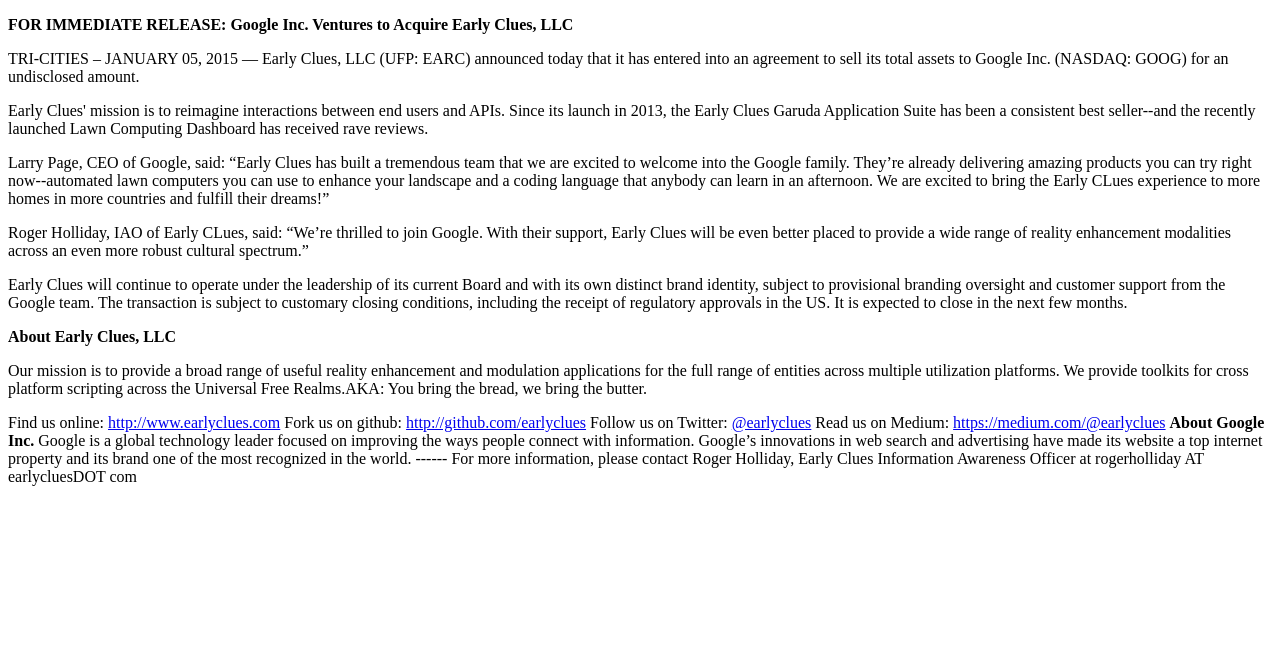
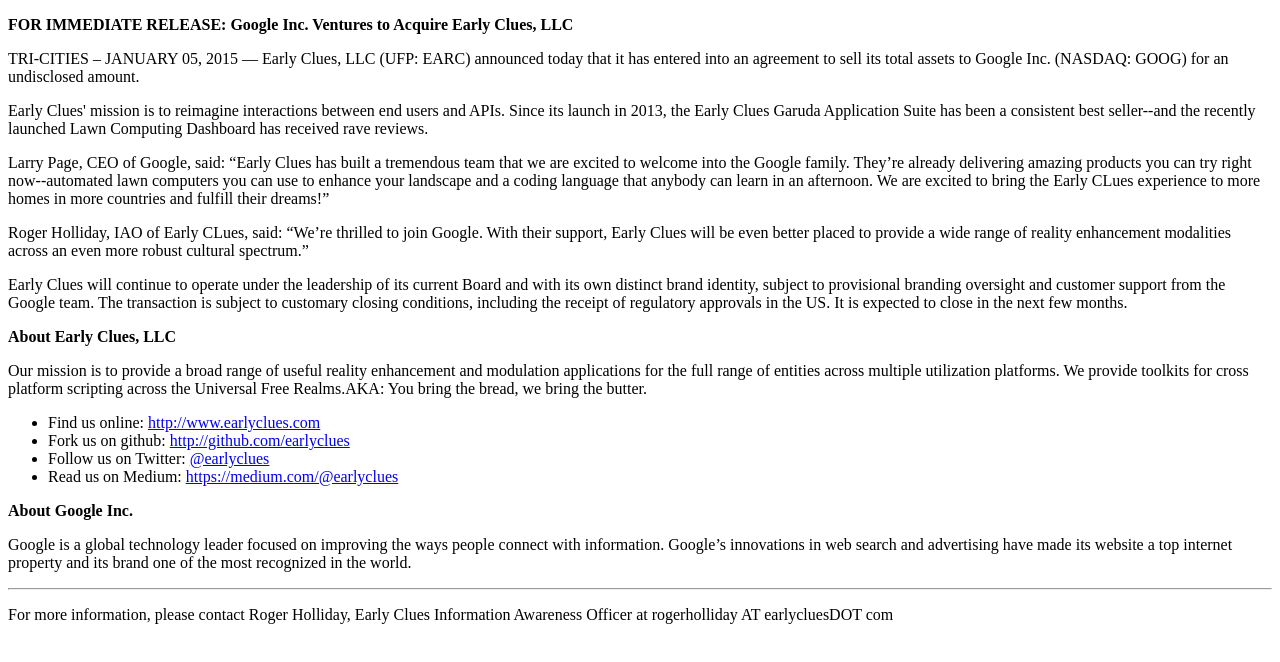
Before and after one commit to EarlyClues/earlyclues.github.io, a plain HTML site: page index.html in a window 1280 px wide. Drawn offline with Linux system fonts and the light colour scheme; a web font is replaced by a local one.

Commit message:
Update index.html

```diff
--- a/index.html
+++ b/index.html
@@ -58,18 +58,17 @@
 <b>About Early Clues, LLC</b>
 
 <p>Our mission is to provide a broad range of useful reality enhancement and modulation applications for the full range of entities across multiple utilization platforms. We provide toolkits for cross platform scripting across the Universal Free Realms.AKA: You bring the bread, we bring the butter.</p>
+<ul>
+<li>Find us online: <a href="http://www.earlyclues.com">http://www.earlyclues.com</a></li>
+<li>Fork us on github: <a href="http://github.com/earlyclues">http://github.com/earlyclues</a></li>
+<li>Follow us on Twitter: <a href="http://www.twitter.com@earlyclues">@earlyclues</a></li>
+<li>Read us on Medium: <a href="https://medium.com/@earlyclues">https://medium.com/@earlyclues</a></li>
+</ul>
+<p></p><b>About Google Inc.</b></p>
 
-Find us online: <a href="http://www.earlyclues.com">http://www.earlyclues.com</a>
-Fork us on github: <a href="http://github.com/earlyclues">http://github.com/earlyclues</a>
-Follow us on Twitter: <a href="http://www.twitter.com@earlyclues">@earlyclues</a>
-Read us on Medium: <a href="https://medium.com/@earlyclues">https://medium.com/@earlyclues</a>
-
-<b>About Google Inc.</b>
-
-Google is a global technology leader focused on improving the ways people connect with information. Google’s innovations in web search and advertising have made its website a top internet property and its brand one of the most recognized in the world.
-------
-
-For more information, please contact Roger Holliday, Early Clues Information Awareness Officer at rogerholliday AT earlycluesDOT com
+<p></p><p>Google is a global technology leader focused on improving the ways people connect with information. Google’s innovations in web search and advertising have made its website a top internet property and its brand one of the most recognized in the world.</p>
+<hr>
+<p>For more information, please contact Roger Holliday, Early Clues Information Awareness Officer at rogerholliday AT earlycluesDOT com</p>
 
 </body>
 </html>
```
